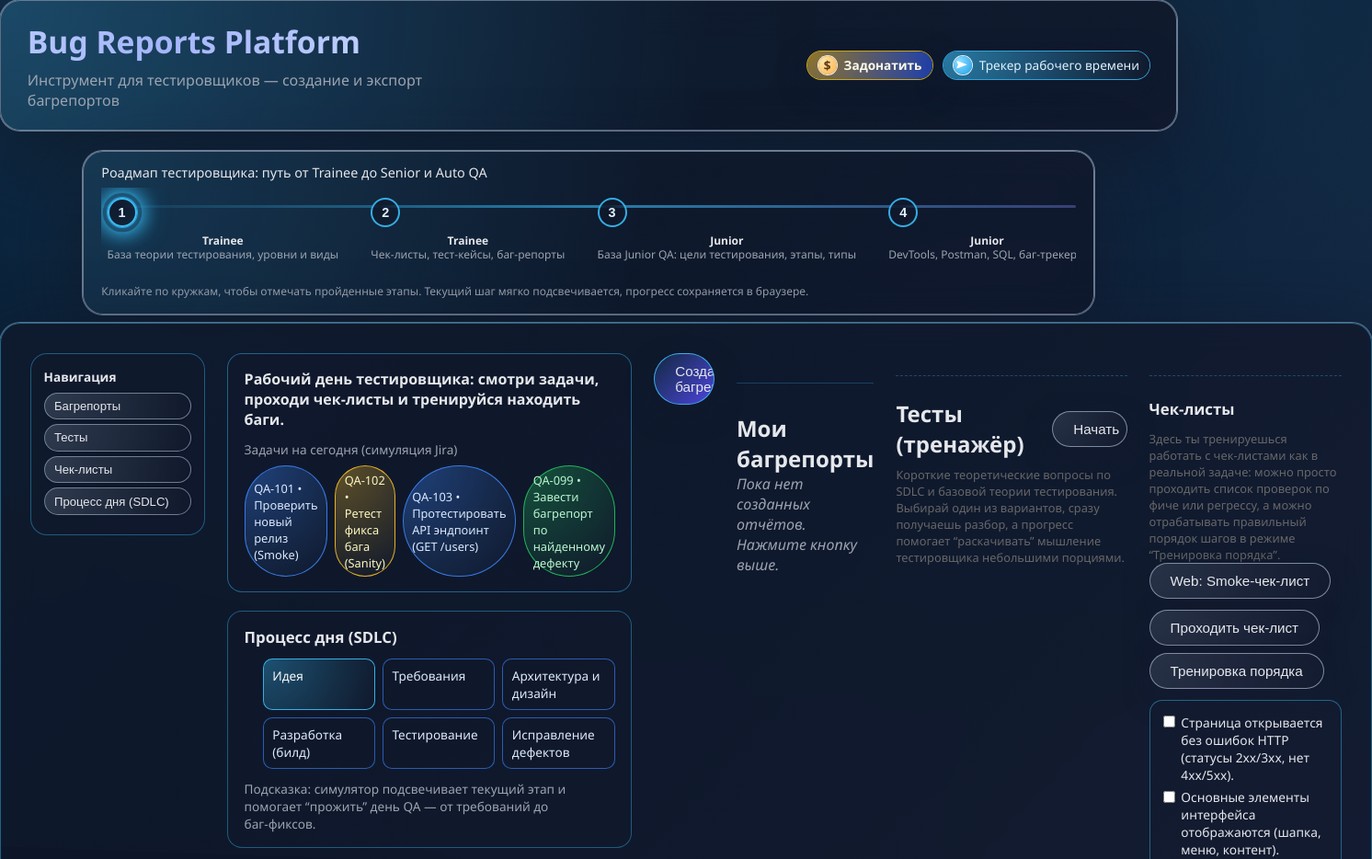
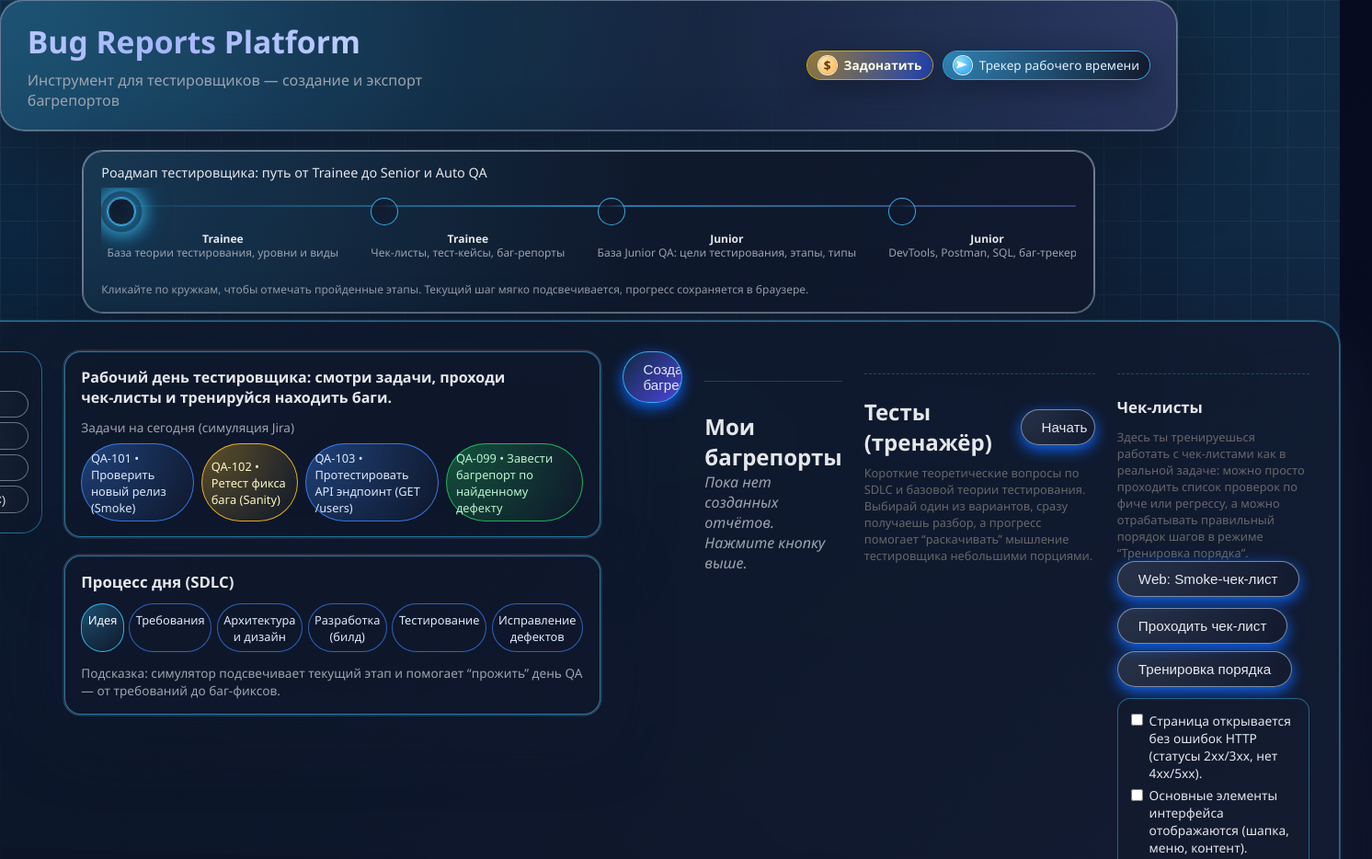
Before and after one commit to frontenddevkan/bug-reports, a plain HTML site: page index.html in a window 1280 px wide. Shown: the top 934 px of the page at 92% size, 1492 px wide, since content can reach past the window. Drawn offline with Linux system fonts and the light colour scheme.

Commit message:
UI neon glass update: thinner lines, roadmap circles, greeting popup

```diff
--- a/bug-reports-platform/app.js
+++ b/bug-reports-platform/app.js
@@ -636,7 +636,7 @@
 
     setTimeout(() => {
         popup.classList.add('hidden');
-    }, 2000);
+    }, 3000);
 }
 
 initGreetingPopup();
--- a/bug-reports-platform/styles.css
+++ b/bug-reports-platform/styles.css
@@ -19,19 +19,30 @@
 body {
     font-family: 'Segoe UI', Tahoma, Geneva, Verdana, sans-serif;
     --bg-deep: #020617;
-    --panel-bg: rgba(15, 23, 42, 0.92);
+    --panel-bg: rgba(15, 23, 42, 0.9);
     --panel-border: rgba(148, 163, 184, 0.6);
     --text-main: #e5e7eb;
     --text-soft: #9ca3af;
     background:
-        radial-gradient(circle at 0% 0%, rgba(56, 189, 248, 0.16), transparent 55%),
-        radial-gradient(circle at 100% 100%, rgba(129, 140, 248, 0.22), transparent 55%),
+        /* мягкие световые пятна */
+        radial-gradient(circle at 0% 0%, rgba(56, 189, 248, 0.18), transparent 55%),
+        radial-gradient(circle at 100% 100%, rgba(129, 140, 248, 0.24), transparent 55%),
         radial-gradient(circle at 100% 0%, rgba(56, 189, 248, 0.16), transparent 55%),
+        /* тонкая сетка */
+        linear-gradient(rgba(15, 23, 42, 0.9) 1px, transparent 1px),
+        linear-gradient(90deg, rgba(15, 23, 42, 0.9) 1px, transparent 1px),
         var(--bg-deep);
     min-height: 100vh;
     color: var(--text-main);
     position: relative;
     overflow-x: hidden;
+    background-size:
+        auto,
+        auto,
+        auto,
+        40px 40px,
+        40px 40px,
+        auto;
 }
 
 body::before,
@@ -42,7 +53,7 @@
     background:
         linear-gradient(130deg, rgba(56, 189, 248, 0.06), transparent 60%),
         linear-gradient(310deg, rgba(129, 140, 248, 0.08), transparent 55%);
-    opacity: 0.75;
+    opacity: 0.55;
     mix-blend-mode: screen;
     pointer-events: none;
     transform: translate3d(0, 0, 0) rotate(2deg);
@@ -68,18 +79,23 @@
     display: flex;
     gap: 1.5rem;
     align-items: flex-start;
+    justify-content: center;
 }
 
 .header {
-    background: radial-gradient(circle at 0% 0%, rgba(56, 189, 248, 0.28), transparent 60%), var(--panel-bg);
+    background:
+        radial-gradient(circle at 0% 0%, rgba(56, 189, 248, 0.32), transparent 60%),
+        radial-gradient(circle at 100% 0%, rgba(129, 140, 248, 0.24), transparent 60%),
+        rgba(15, 23, 42, 0.68);
     padding: 1.3rem 1.8rem;
     box-shadow:
-        0 0 0 1px rgba(148, 163, 184, 0.7),
-        0 26px 80px rgba(15,23,42,0.9);
-    border-radius: 22px;
-    border: 1px solid var(--panel-border);
-    backdrop-filter: blur(18px);
-    -webkit-backdrop-filter: blur(18px);
+        0 0 0 0.5px rgba(148, 163, 184, 0.8),
+        0 0 0 1.5px rgba(255, 255, 255, 0.04),
+        0 26px 90px rgba(15,23,42,0.98);
+    border-radius: 26px;
+    border: 0.5px solid var(--panel-border);
+    backdrop-filter: blur(22px);
+    -webkit-backdrop-filter: blur(22px);
     display: flex;
     align-items: center;
     justify-content: space-between;
@@ -202,11 +218,15 @@
 .simulator-day {
     margin-bottom: 1.25rem;
     padding: 1rem 1.1rem;
-    border-radius: 16px;
-    background: var(--panel-bg);
-    border: 1px solid rgba(56, 189, 248, 0.45);
-    backdrop-filter: blur(14px);
-    -webkit-backdrop-filter: blur(14px);
+    border-radius: 18px;
+    background: rgba(15, 23, 42, 0.72);
+    border: 0.5px solid rgba(56, 189, 248, 0.6);
+    box-shadow:
+        0 0 0 0.5px rgba(15, 23, 42, 0.95),
+        0 0 0 1.5px rgba(148, 163, 184, 0.35),
+        0 22px 70px rgba(15, 23, 42, 0.95);
+    backdrop-filter: blur(20px);
+    -webkit-backdrop-filter: blur(20px);
 }
 
 .simulator-greeting {
@@ -260,11 +280,15 @@
 .sdlc-visual {
     margin: 1.25rem 0 1.5rem;
     padding: 1rem 1.1rem;
-    border-radius: 16px;
-    border: 1px solid rgba(56, 189, 248, 0.4);
-    background: var(--panel-bg);
-    backdrop-filter: blur(14px);
-    -webkit-backdrop-filter: blur(14px);
+    border-radius: 18px;
+    border: 0.5px solid rgba(56, 189, 248, 0.6);
+    background: rgba(15, 23, 42, 0.72);
+    box-shadow:
+        0 0 0 0.5px rgba(15, 23, 42, 0.95),
+        0 0 0 1.5px rgba(148, 163, 184, 0.35),
+        0 22px 70px rgba(15, 23, 42, 0.95);
+    backdrop-filter: blur(20px);
+    -webkit-backdrop-filter: blur(20px);
 }
 
 .sdlc-visual h2 {
@@ -274,21 +298,23 @@
 }
 
 .sdlc-steps {
-    display: grid;
-    grid-template-columns: repeat(3, minmax(0, 1fr));
-    gap: 0.5rem;
-    padding-left: 1.25rem;
-    margin-bottom: 0.75rem;
+    display: flex;
+    justify-content: space-between;
+    gap: 0.35rem;
+    padding-left: 0;
+    margin-bottom: 0.85rem;
 }
 
 .sdlc-step {
     list-style: none;
-    padding: 0.5rem 0.6rem;
-    border-radius: 10px;
+    flex: 1;
+    text-align: center;
+    padding: 0.45rem 0.4rem;
+    border-radius: 999px;
     background: rgba(15, 23, 42, 0.9);
-    border: 1px solid rgba(59, 130, 246, 0.65);
+    border: 0.5px solid rgba(59, 130, 246, 0.7);
     color: #dbeafe;
-    font-size: 0.85rem;
+    font-size: 0.8rem;
 }
 
 .sdlc-step.active {
@@ -318,11 +344,15 @@
 .quiz-area {
     margin-top: 0.9rem;
     padding: 1rem 1.1rem;
-    border-radius: 16px;
-    border: 1px solid rgba(56, 189, 248, 0.5);
-    background: var(--panel-bg);
-    backdrop-filter: blur(14px);
-    -webkit-backdrop-filter: blur(14px);
+    border-radius: 18px;
+    border: 0.5px solid rgba(56, 189, 248, 0.6);
+    background: rgba(15, 23, 42, 0.72);
+    box-shadow:
+        0 0 0 0.5px rgba(15, 23, 42, 0.95),
+        0 0 0 1.5px rgba(148, 163, 184, 0.35),
+        0 22px 70px rgba(15, 23, 42, 0.95);
+    backdrop-filter: blur(20px);
+    -webkit-backdrop-filter: blur(20px);
 }
 
 .quiz-progress {
@@ -352,17 +382,17 @@
 }
 
 .quiz-feedback .ok {
-    border: 1px solid rgba(34, 197, 94, 0.85);
-    background: rgba(22, 163, 74, 0.16);
+    border: 0.5px solid rgba(74, 222, 128, 0.7);
+    background: rgba(22, 163, 74, 0.14);
     color: #bbf7d0;
     padding: 0.75rem 0.85rem;
     border-radius: 12px;
 }
 
 .quiz-feedback .bad {
-    border: 1px solid rgba(248, 113, 113, 0.9);
-    background: rgba(127, 29, 29, 0.35);
-    color: #fee2e2;
+    border: 0.5px solid rgba(248, 113, 113, 0.8);
+    background: rgba(248, 113, 113, 0.18);
+    color: #ffe4e6;
     padding: 0.75rem 0.85rem;
     border-radius: 12px;
     margin-bottom: 0.6rem;
@@ -524,7 +554,7 @@
     left: 0;
     right: 0;
     top: 1.2rem;
-    height: 3px;
+    height: 2px;
     border-radius: 999px;
     background: linear-gradient(90deg, rgba(56, 189, 248, 0.05), rgba(56, 189, 248, 0.6), rgba(129, 140, 248, 0.35));
 }
@@ -533,7 +563,7 @@
     position: absolute;
     left: 0;
     top: 1.2rem;
-    height: 3px;
+    height: 2px;
     border-radius: 999px;
     background: linear-gradient(90deg, #3b82f6, #0ea5e9);
     width: 0;
@@ -550,17 +580,17 @@
 .roadmap-circle {
     position: relative;
     z-index: 2;
-    width: 32px;
-    height: 32px;
+    width: 30px;
+    height: 30px;
     border-radius: 50%;
-    border: 2px solid rgba(56, 189, 248, 0.9);
-    background: radial-gradient(circle at 30% 30%, rgba(15, 23, 42, 0.95), rgba(15, 23, 42, 0.5));
+    border: 1.5px solid rgba(56, 189, 248, 0.9);
+    background: radial-gradient(circle at 30% 30%, rgba(15, 23, 42, 0.85), rgba(15, 23, 42, 0.3));
     display: flex;
     align-items: center;
     justify-content: center;
     color: #e0f2fe;
     font-weight: 600;
-    font-size: 0.9rem;
+    font-size: 0.85rem;
     cursor: pointer;
 }
 
@@ -585,7 +615,7 @@
 .roadmap-step--current .roadmap-circle::before {
     content: '';
     position: absolute;
-    inset: -8px;
+    inset: -9px;
     border-radius: 999px;
     border: 2px solid rgba(56, 189, 248, 0.5);
     box-shadow:
@@ -618,12 +648,19 @@
     color: #e5e7eb;
 }
 
+.roadmap-step--grade .roadmap-step-grade {
+    font-size: 0.86rem;
+    letter-spacing: 0.03em;
+    text-transform: uppercase;
+}
+
 .roadmap-step-skill {
     color: #9ca3af;
 }
 
 .roadmap-circle-index {
     position: relative;
+    font-size: 0; /* по умолчанию кружок пустой, без цифр */
 }
 
 .roadmap-note {
@@ -646,14 +683,15 @@
 .main {
     flex: 1;
     padding: 2rem;
-    background: var(--panel-bg);
-    border-radius: 22px;
+    background: rgba(15, 23, 42, 0.78);
+    border-radius: 26px;
     box-shadow:
-        0 0 0 1px rgba(148, 163, 184, 0.6),
-        0 26px 80px rgba(15,23,42,0.95);
-    border: 1px solid rgba(56, 189, 248, 0.45);
-    backdrop-filter: blur(18px);
-    -webkit-backdrop-filter: blur(18px);
+        0 0 0 0.5px rgba(56, 189, 248, 0.6),
+        0 0 0 1.5px rgba(255, 255, 255, 0.05),
+        0 30px 90px rgba(15,23,42,0.98);
+    border: 0.5px solid rgba(56, 189, 248, 0.5);
+    backdrop-filter: blur(22px);
+    -webkit-backdrop-filter: blur(22px);
 }
 
 /* Кнопка: стеклянный неоновый стиль */
@@ -663,21 +701,21 @@
     border-radius: 999px;
     font-size: 0.95rem;
     cursor: pointer;
-    border: 1px solid rgba(148, 163, 184, 0.7);
-    background: radial-gradient(circle at 0% 0%, rgba(148, 163, 184, 0.24), rgba(15, 23, 42, 0.96));
+    border: 0.5px solid rgba(148, 163, 184, 0.8);
+    background: radial-gradient(circle at 0% 0%, rgba(148, 163, 184, 0.18), rgba(15, 23, 42, 0.96));
     color: #e5e7eb;
     box-shadow:
-        0 0 0 1px rgba(15, 23, 42, 0.9),
-        0 12px 28px rgba(15, 23, 42, 0.9);
-    transition: transform 0.18s ease, box-shadow 0.18s ease, background 0.18s ease;
+        0 5px 15px 0 rgba(11, 99, 246, 1),
+        0 0 0 1px rgba(15, 23, 42, 0.9);
+    transition: 0.5s;
     overflow: hidden;
 }
 
 .btn:hover {
-    transform: translateY(-2px);
+    transform: translate(0, -3px);
     box-shadow:
-        0 0 0 1px rgba(59, 130, 246, 0.6),
-        0 18px 40px rgba(15, 23, 42, 0.95);
+        0 20px 40px 0 rgba(11, 99, 246, 1),
+        0 0 0 1px rgba(59, 130, 246, 0.7);
 }
 
 .btn-primary {
@@ -871,11 +909,12 @@
 /* Правый сайдбар с теорией */
 .theory-sidebar {
     width: 300px;
-    background: var(--panel-bg);
-    border-radius: 22px;
+    background: rgba(15, 23, 42, 0.82);
+    border-radius: 26px;
     box-shadow:
-        0 0 0 1px rgba(148, 163, 184, 0.7),
-        0 26px 80px rgba(15,23,42,0.95);
+        0 0 0 0.5px rgba(56, 189, 248, 0.6),
+        0 0 0 1.5px rgba(255, 255, 255, 0.04),
+        0 26px 80px rgba(15,23,42,0.98);
     padding: 1.25rem 1.5rem;
     font-size: 0.85rem;
     position: sticky;
@@ -1007,9 +1046,9 @@
 .left-sidebar-nav {
     width: 190px;
     flex-shrink: 0;
-    border-radius: 18px;
-    background: var(--panel-bg);
-    border: 1px solid rgba(56, 189, 248, 0.4);
+    border-radius: 22px;
+    background: rgba(15, 23, 42, 0.8);
+    border: 0.5px solid rgba(56, 189, 248, 0.55);
     padding: 0.9rem 0.85rem 1rem;
     position: sticky;
     top: 1.5rem;
@@ -1067,13 +1106,14 @@
 }
 
 .quiz-popup-window {
-    background: radial-gradient(circle at 0% 0%, rgba(56, 189, 248, 0.22), rgba(15, 23, 42, 0.98));
-    border-radius: 18px;
+    background: radial-gradient(circle at 0% 0%, rgba(56, 189, 248, 0.22), rgba(15, 23, 42, 0.95));
+    border-radius: 22px;
     max-width: 520px;
     width: 90%;
     box-shadow:
-        0 0 0 1px rgba(15, 23, 42, 0.9),
-        0 26px 80px rgba(15,23,42,0.95);
+        0 0 0 0.5px rgba(56, 189, 248, 0.65),
+        0 0 0 1.5px rgba(255, 255, 255, 0.05),
+        0 26px 80px rgba(15,23,42,0.98);
     padding: 1.25rem 1.4rem 1.4rem;
 }
 
@@ -1152,20 +1192,20 @@
 }
 
 .greeting-popup-window {
-    background: radial-gradient(circle at 0% 0%, rgba(56, 189, 248, 0.2), rgba(15, 23, 42, 0.96));
-    border-radius: 26px;
+    background: radial-gradient(circle at 0% 0%, rgba(129, 140, 248, 0.32), rgba(15, 23, 42, 0.96));
+    border-radius: 30px;
     padding: 2.2rem 2.8rem;
     max-width: 620px;
     width: 90%;
     box-shadow:
-        0 0 0 1px rgba(56, 189, 248, 0.7),
-        0 0 0 3px rgba(129, 140, 248, 0.4),
-        0 30px 90px rgba(15, 23, 42, 0.95);
+        0 0 0 0.5px rgba(56, 189, 248, 0.8),
+        0 0 0 1.5px rgba(255, 255, 255, 0.06),
+        0 30px 90px rgba(15, 23, 42, 0.98);
     animation: greeting-pop 0.6s ease-out forwards;
 }
 
 .greeting-popup-text {
-    font-size: 1.7rem;
+    font-size: 1.9rem;
     line-height: 1.4;
     font-weight: 800;
     text-align: center;
```
Also changed, not shown: bug-reports-platform/index.html (+12 -12 lines).
